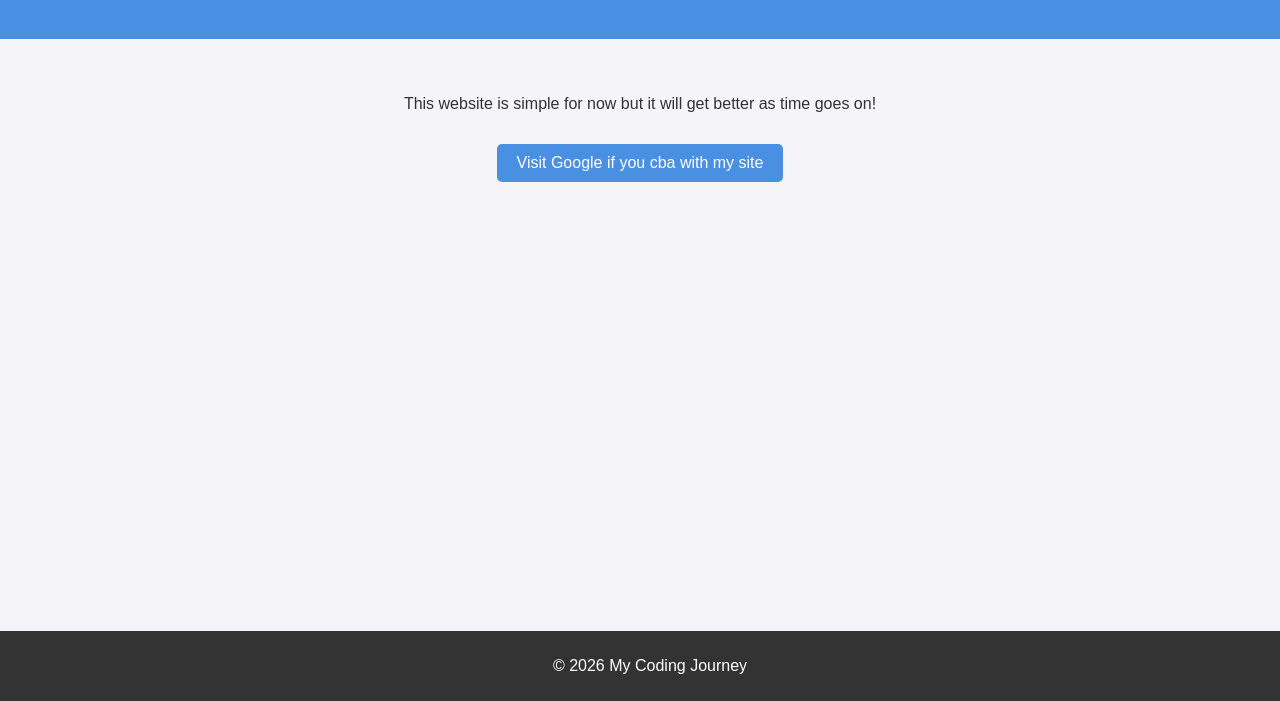
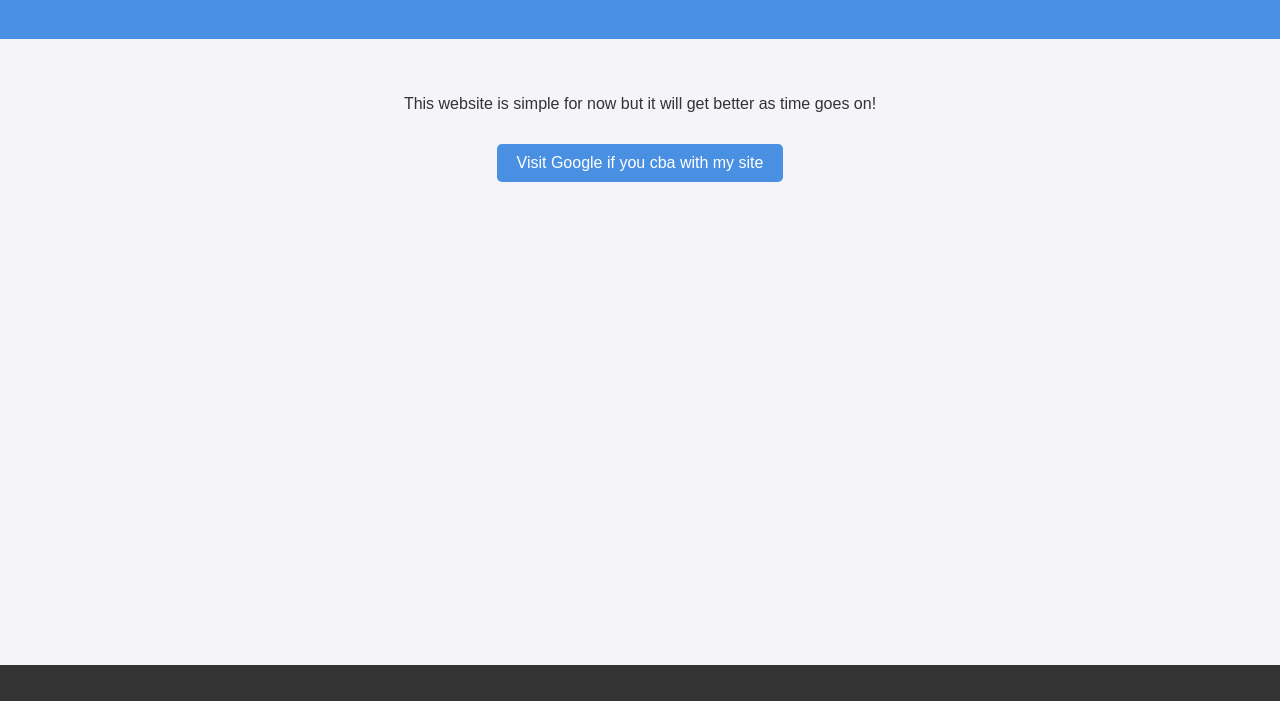
Before and after one commit to tiktok-cars09/Laytons-website.github.io, a plain HTML site: page index.html in a window 1280 px wide. Shown: the part 99-800 px from the top of the page. Drawn offline with Linux system fonts and the light colour scheme.

Commit message:
Fix HTML structure and clean up footer
Removed content from the footer and ensured proper HTML structure.

```diff
--- a/index.html
+++ b/index.html
@@ -18,7 +18,7 @@ html<!DOCTYPE html>
     </main>
 
     <footer>
-        <p>© 2026 My Coding Journey</p>
+        <p></p>
     </footer>
 
 </body>
```
